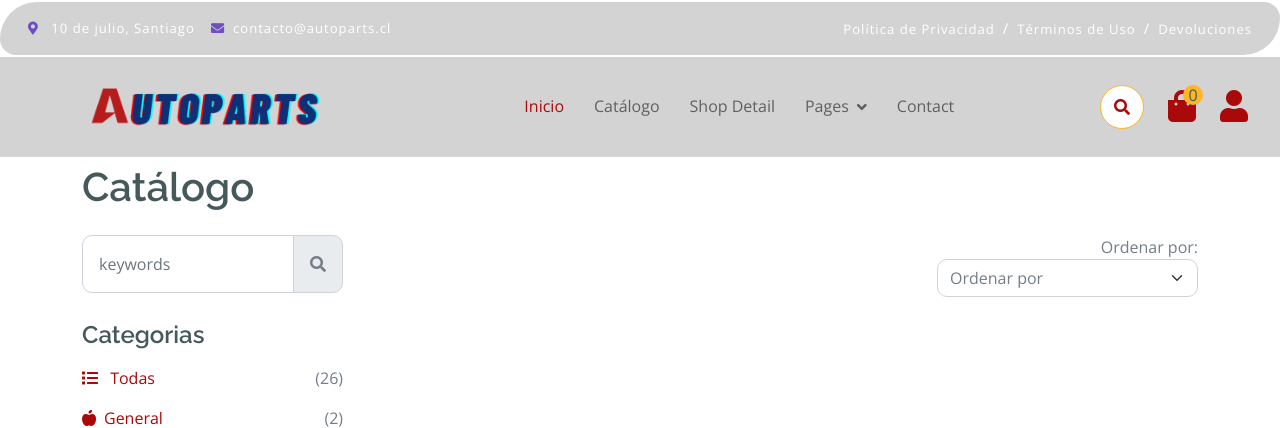
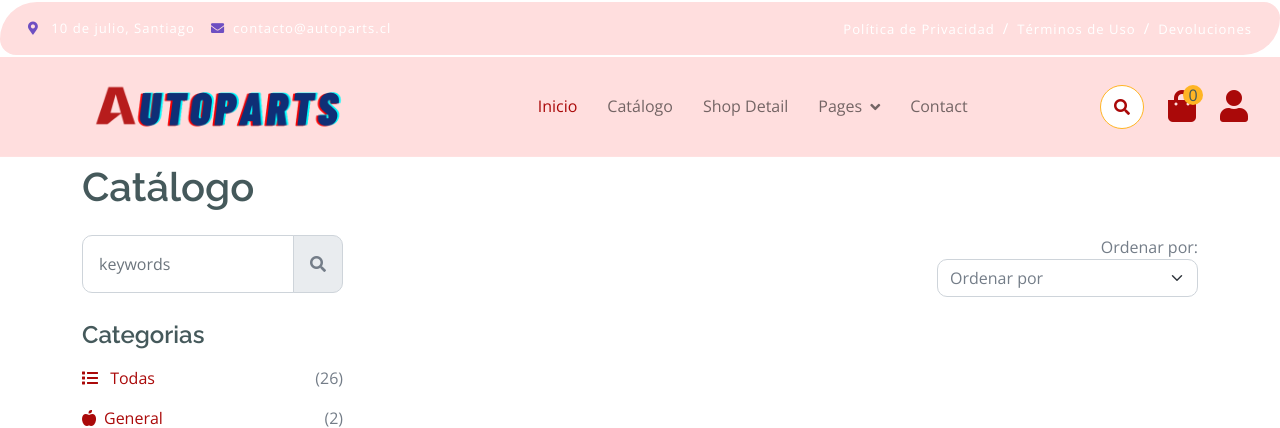
Before and after one commit to shanshurbi/AutoParts, a Django app: page /catalogo/ in a window 1280 px wide. Shown: the top 428 px of the page. Run offline with Django 5.2, Linux system fonts and the light colour scheme; data comes from the database, SQL or seed files in the repository; data that the repository does not hold is empty; some libraries are stand-ins or nearby versions.

Commit message:
LOGO RESPONSIVO DENTRO DE LO POSIBLE

```diff
--- a/AutoParts/tienda/static/css/style.css
+++ b/AutoParts/tienda/static/css/style.css
@@ -1,3 +1,4 @@
+
 :root {
   --bs-primary: #aa0909;
   --bs-secondary: #444344;
@@ -14,10 +15,36 @@
   color: #6e4fc2 !important
 }
 
+/* HEADER LOGO Y ESAS COSAS */
+.navbar-brand {
+  display: flex;
+  align-items: center;
+  height: 140px; /* altura escritorio */
+  padding: 0;
+}
 
+.logo-img {
+  max-height: 140px;
+  width: auto;
+  height: auto;
+}
+
+@media (max-width: 768px) {
+  .navbar-brand {
+    height: 100px; /* altura móvil */
+  }
+  .logo-img {
+    max-height: 100px;
+  }
+
+  .navbar {
+    padding-top: 0.3rem;
+    padding-bottom: 0.3rem;
+  }
+}
 
 .custom-header{
-    background-color: #d3d3d3 !important;
+    background-color: #ffdede !important;
 
 }
 /*** Spinner Start ***/
--- a/AutoParts/tienda/templates/base/header.html
+++ b/AutoParts/tienda/templates/base/header.html
@@ -26,8 +26,8 @@
             </div>
             <div class="container-fluid px-0" style="margin-top: 2px;">
                 <nav class="navbar navbar-light custom-header  navbar-expand-xl" style="padding: 2em;">
-            <a href="{% url 'home' %}" class="navbar-brand">
-                <img src="{% static 'img/Logo-autoparts.png' %}" alt="AutoParts" style="height: 130px;">
+            <a href="{% url 'home' %}" class="navbar-brand d-flex align-items-center">
+                <img src="{% static 'img/Logo-autoparts.png' %}" alt="Logo AutoParts" class="logo-img">
             </a>
                     <button class="navbar-toggler py-2 px-3" type="button" data-bs-toggle="collapse" data-bs-target="#navbarCollapse">
                         <span class="fa fa-bars text-primary"></span>
```
